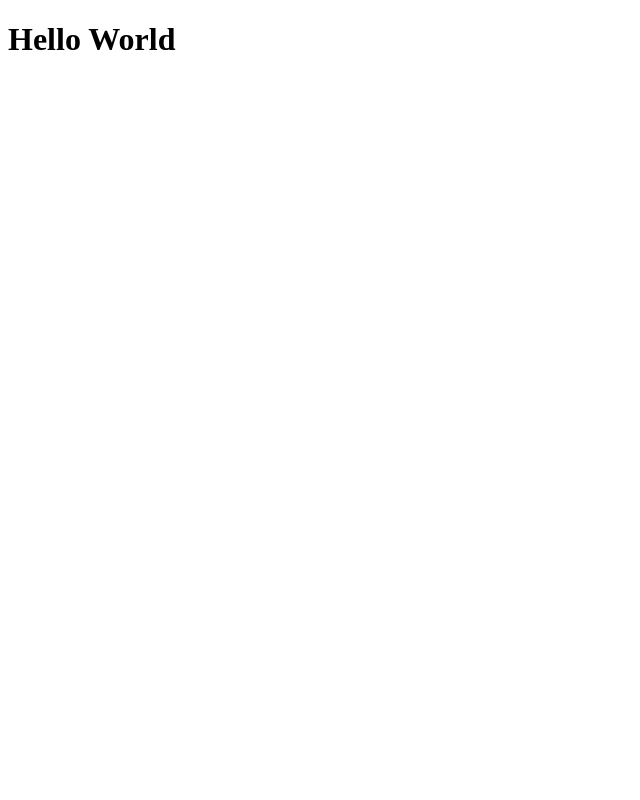
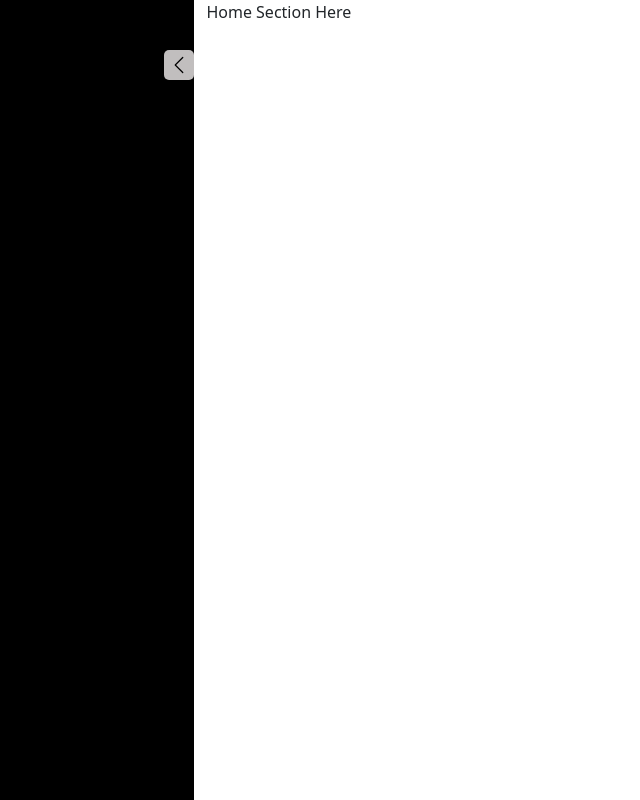
Before and after one commit to mulengangulale/My-Personal-Portfolio, a React (Create React App) app: page / in a window 1280 px wide. Shown: the whole page, without its empty margins (0-640 px from the left). Built offline with nearby package versions, Linux system fonts and the light colour scheme.

Commit message:
Created the sidebar navigation. More details to be added to it

```diff
--- a/package.json
+++ b/package.json
@@ -8,6 +8,7 @@
     "@testing-library/user-event": "^13.5.0",
     "react": "^18.2.0",
     "react-dom": "^18.2.0",
+    "react-icons": "^4.11.0",
     "react-scripts": "5.0.1",
     "web-vitals": "^2.1.4"
   },
--- a/public/index.html
+++ b/public/index.html
@@ -2,8 +2,10 @@
 <html lang="en">
   <head>
     <meta charset="utf-8" />
-
     <title>My Portfolio</title>
+    <link href="https://cdn.jsdelivr.net/npm/bootstrap@5.2.3/dist/css/bootstrap.min.css" rel="stylesheet" integrity="sha384-rbsA2VBKQhggwzxH7pPCaAqO46MgnOM80zW1RWuH61DGLwZJEdK2Kadq2F9CUG65" crossorigin="anonymous">
+    <script src="https://cdn.jsdelivr.net/npm/@popperjs/core@2.11.6/dist/umd/popper.min.js" integrity="sha384-oBqDVmMz9ATKxIep9tiCxS/Z9fNfEXiDAYTujMAeBAsjFuCZSmKbSSUnQlmh/jp3" crossorigin="anonymous"></script>
+    <script src="https://cdn.jsdelivr.net/npm/bootstrap@5.2.3/dist/js/bootstrap.min.js" integrity="sha384-cuYeSxntonz0PPNlHhBs68uyIAVpIIOZZ5JqeqvYYIcEL727kskC66kF92t6Xl2V" crossorigin="anonymous"></script>
   </head>
   <body>
     <noscript>You need to enable JavaScript to run this app.</noscript>
--- a/src/App.js
+++ b/src/App.js
@@ -1,8 +1,9 @@
 import React from "react";
+import Sidebar from "./components/Sidebar/Sidebar";
 
 function App(){
   return (
-    <h1>Hello World</h1>
+    <Sidebar />
   )
 }
 
--- /dev/null
+++ b/src/components/Home/Home.js
@@ -0,0 +1,10 @@
+import React from "react";
+import "./Home.css"
+
+function Home(){
+    return (
+        <div>Home Section Here</div>
+    )
+}
+
+export default Home;
--- /dev/null
+++ b/src/components/Sidebar/Sidebar.css
@@ -0,0 +1,33 @@
+.sidebar-section{
+    display: flex;
+    /* background-color: black; */
+}
+
+.sidebar{
+    height: 100vh;
+    width: 95px;
+    background-color: black;
+}
+
+.container-fluid{
+    padding-left: 0px!important;
+    padding-right: 0px!important;
+    overflow: hidden;
+}
+
+.sidebar-expand{
+    width: 230px;
+}
+.icon-for-sidebar-expand-and-collapse{
+    display: flex;
+    align-items: right;
+    justify-content: right;
+    cursor: pointer;
+}
+.icon-for-sidebar-expand-and-collapse p svg{
+    background-color: rgb(193, 190, 190);
+    padding: 5px;
+    color: black;
+    border-radius: 5px;
+    margin-top: 50px;
+}
--- /dev/null
+++ b/src/components/Sidebar/Sidebar.js
@@ -0,0 +1,30 @@
+import React, {useState} from "react";
+import "./Sidebar.css"
+import Home from "../Home/Home";
+import { BsChevronLeft, BsChevronRight } from "react-icons/bs";
+
+function Sidebar(){
+
+    const [expandSidebar, setExpandSidebar] = useState(true)
+    function handleExpandClick (){
+        setExpandSidebar(!expandSidebar)
+    }
+    return(
+        <div className="container-fluid sidebar-section">
+            <div className={expandSidebar ? "sidebar-expand sidebar": "sidebar"}>
+                <div className="icon-for-sidebar-expand-and-collapse">
+                    <p onClick={handleExpandClick}>
+                        {expandSidebar ? <BsChevronLeft size={30}/> : <BsChevronRight size={30}/>}
+                    </p>
+                </div>
+            </div>
+
+            <div className="container">
+                <Home />
+            </div>
+
+        </div>
+    )
+}
+
+export default Sidebar;
```
Also changed, not shown: src/components/Home/Home.css (added), 1 other file (tests, documents, lock files or other folders).
